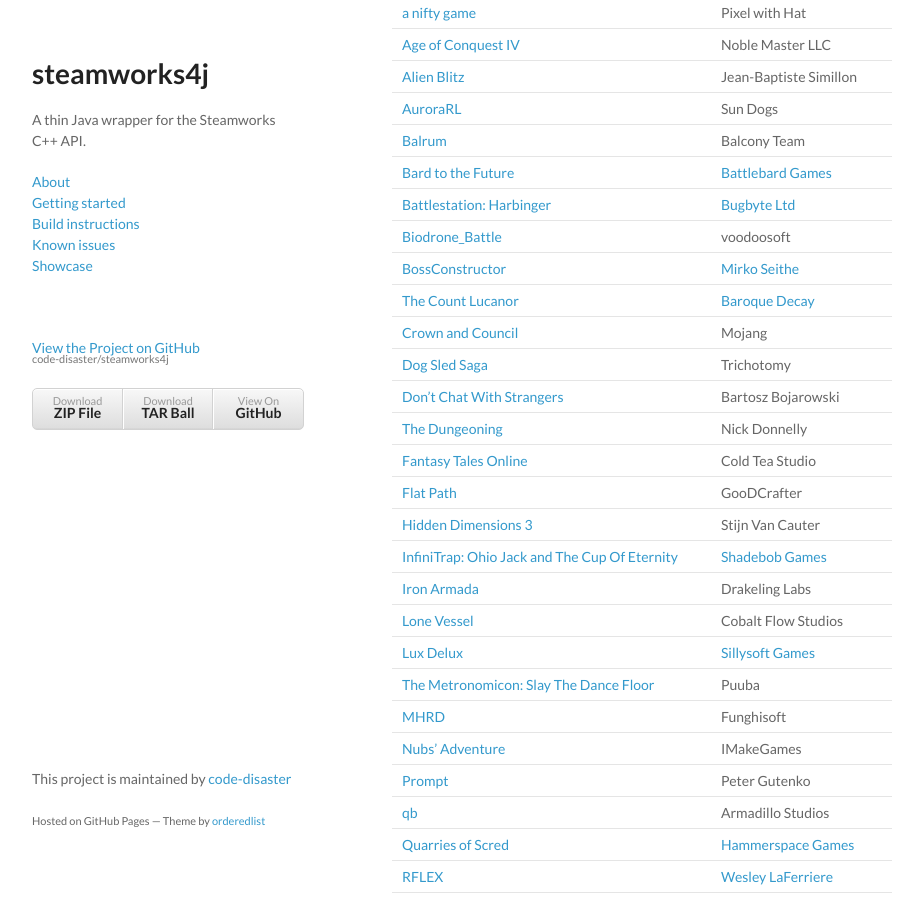
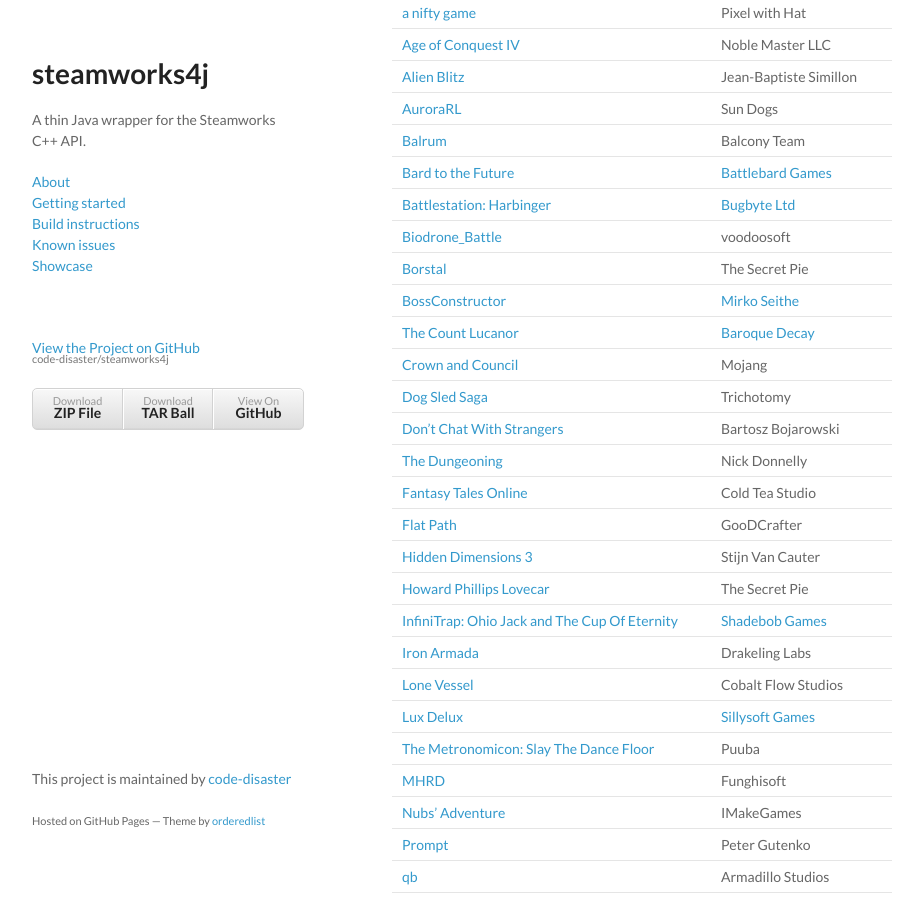
Before and after one commit to code-disaster/steamworks4j, a Jekyll site: the page built from showcase.md, in a window 1280 px wide and 900 px high, scrolled down 5380 px. Shown: the whole window, without its empty margins (178-1101 px from the left). Built offline with Jekyll 4.4.1, drawn with Linux system fonts in a browser that asks for light colours; our own code applies the rules of GitHub Pages for plain Markdown files.

Commit message:
Updated showcase.

```diff
--- a/showcase.md
+++ b/showcase.md
@@ -92,6 +92,7 @@
 | [Bard to the Future](http://store.steampowered.com/app/337110/) | [Battlebard Games][battlebardgames] |
 | [Battlestation: Harbinger](http://store.steampowered.com/app/396480/) | [Bugbyte Ltd][bugbyte] |
 | [Biodrone_Battle](http://store.steampowered.com/app/377290/) | voodoosoft |
+| [Borstal](http://store.steampowered.com/app/453730/) | The Secret Pie |
 | [BossConstructor](http://store.steampowered.com/app/330100/) | [Mirko Seithe][mseithe] |
 | [The Count Lucanor](http://store.steampowered.com/app/440880/) | [Baroque Decay][baroquedecay] |
 | [Crown and Council](http://store.steampowered.com/app/444250/) | Mojang |
@@ -101,6 +102,7 @@
 | [Fantasy Tales Online](http://store.steampowered.com/app/442710/) | Cold Tea Studio |
 | [Flat Path](http://store.steampowered.com/app/512740/) | GooDCrafter |
 | [Hidden Dimensions 3](http://store.steampowered.com/app/531540/) | Stijn Van Cauter |
+| [Howard Phillips Lovecar](http://store.steampowered.com/app/644370/) | The Secret Pie |
 | [InfiniTrap: Ohio Jack and The Cup Of Eternity](http://store.steampowered.com/app/412230/) | [Shadebob Games][shadebobgames] |
 | [Iron Armada](http://store.steampowered.com/app/581910/) | Drakeling Labs |
 | [Lone Vessel](http://store.steampowered.com/app/687420/) | Cobalt Flow Studios |
```
